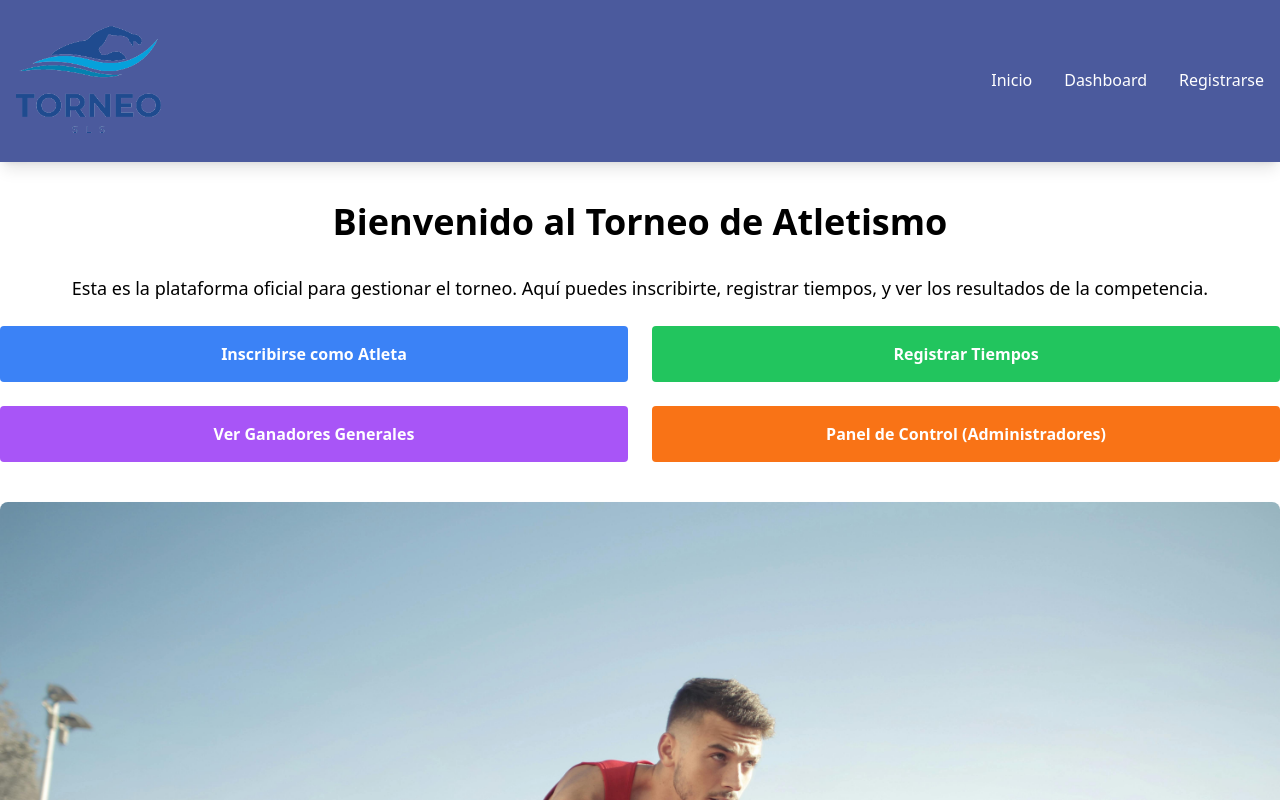
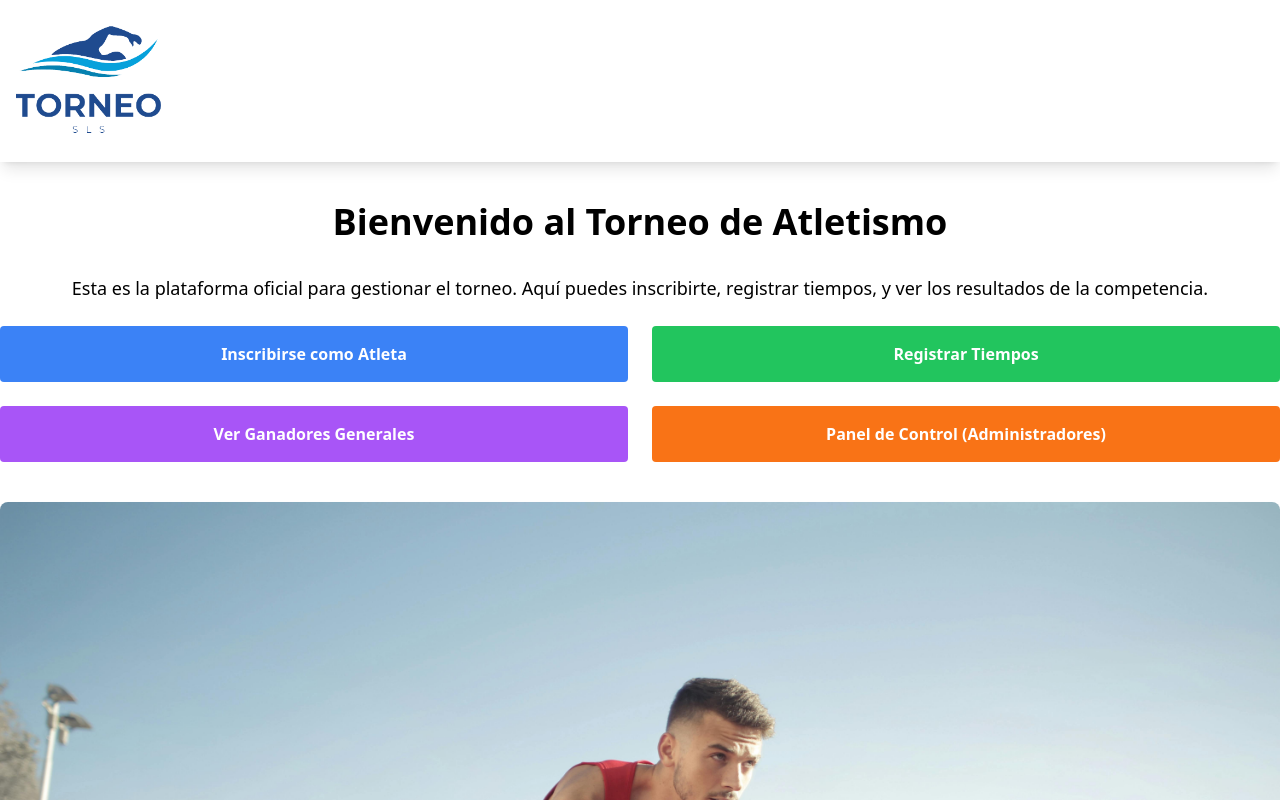
Before and after one commit to LuisMartinez211/frontend, a React (Vite) app in the folder frontend/: page / in a window 1280 px wide. Shown: the top 800 px of the page. Built offline with nearby package versions, Linux system fonts and the light colour scheme.

Commit message:
Update index.css

```diff
--- a/frontend/src/index.css
+++ b/frontend/src/index.css
@@ -17,7 +17,7 @@
   }
 
   .custom-bg-color {
-    background-color: #4b5a9d;
+    background-color: #fff;
   }
 
   .sizelogo {
```
